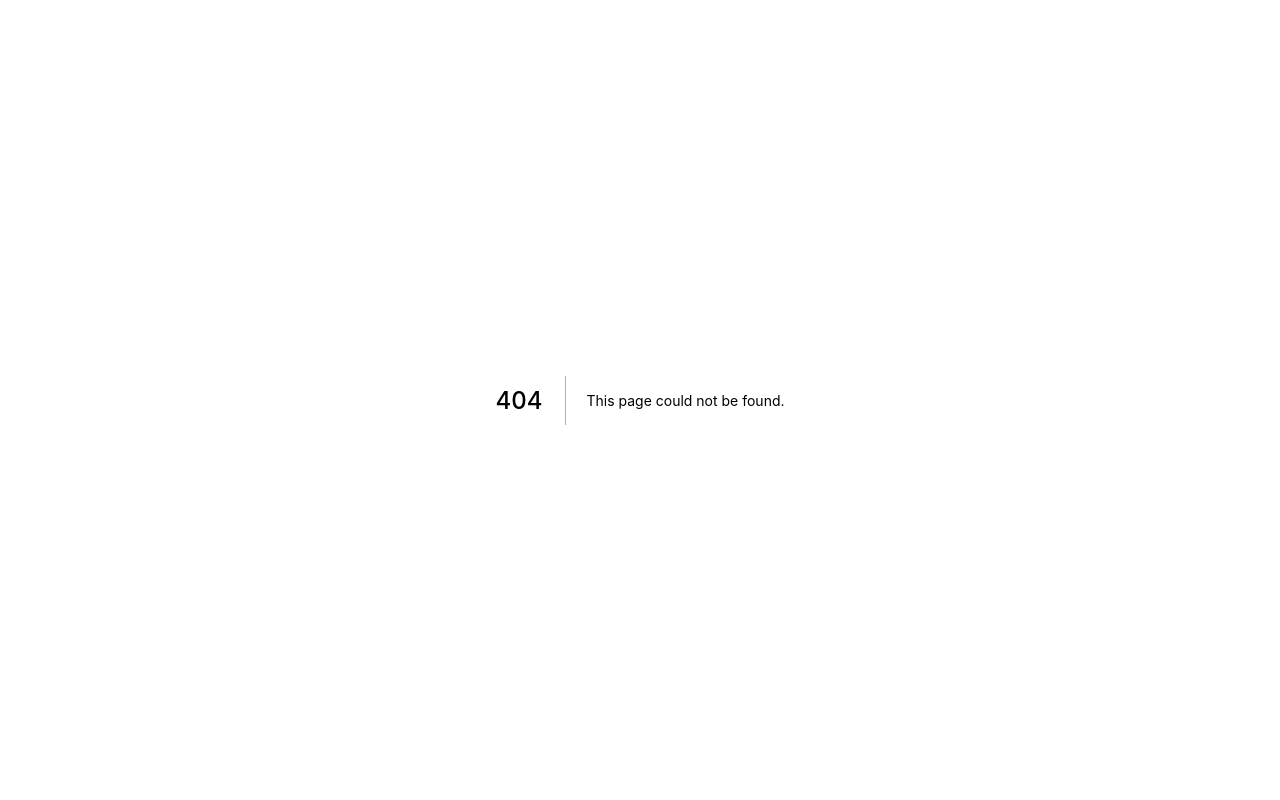
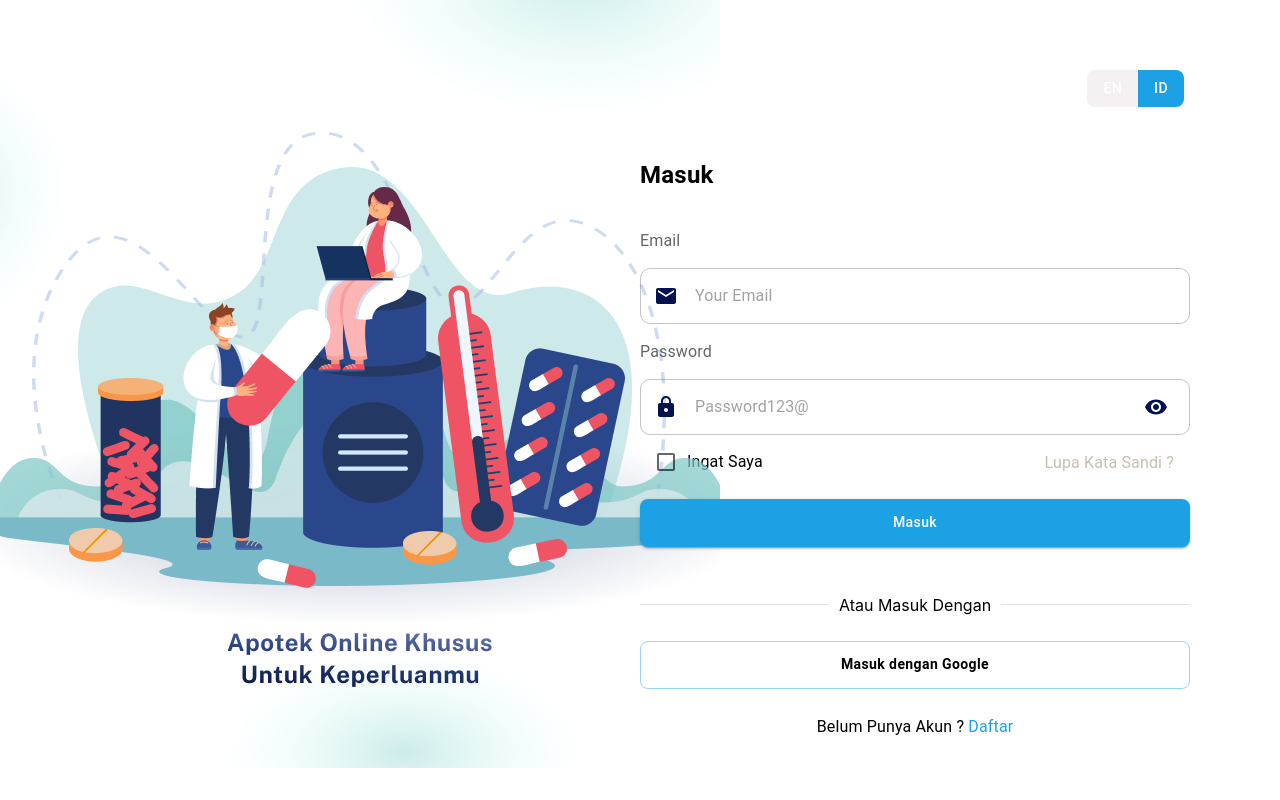
Before and after one commit to purwadhikafullstack/jcwd-2002-01-fe, a Next.js app: page /login_admin in a window 1280 px wide. Before the commit this address had no page. Built offline with nearby package versions, Linux system fonts and the light colour scheme.

Commit message:
UI: create page login admin (#9)

```diff
--- a/src/components/admin/AdminPageContainer.jsx
+++ b/src/components/admin/AdminPageContainer.jsx
@@ -20,7 +20,9 @@ const AdminPageContainer = ({ children }) => {
         }}
       >
         <AdminNavbar></AdminNavbar>
-        <Box>{children}</Box>
+        <Box sx={{ height: "90vh", overflow: "hidden", overflowY: "scroll" }}>
+          {children}
+        </Box>
       </Grid>
     </Grid>
   );
--- /dev/null
+++ b/src/pages/login_admin/index.jsx
@@ -0,0 +1,156 @@
+import {
+  Box,
+  Button,
+  ButtonGroup,
+  Checkbox,
+  Divider,
+  FormControlLabel,
+  Grid,
+  IconButton,
+  InputLabel,
+  OutlinedInput,
+  Stack,
+  Typography,
+} from "@mui/material";
+import Image from "next/image";
+import BannerLogin from "assets/banner-login.png";
+import MailIcon from "@mui/icons-material/Mail";
+import LockIcon from "@mui/icons-material/Lock";
+import VisibilityOffIcon from "@mui/icons-material/VisibilityOff";
+import { useState } from "react";
+import VisibilityIcon from "@mui/icons-material/Visibility";
+import Link from "next/link";
+
+const Login = () => {
+  const [showPassword, setShowPassword] = useState("false");
+  return (
+    <Grid container width="100%" height="100vh" direction="row">
+      <Grid item xs={6}>
+        <Image src={BannerLogin} layout="fixed" />
+      </Grid>
+      <Grid item xs={6}>
+        <Box px="96px" pt="70px">
+          <Box display="flex" justifyContent="flex-end">
+            <ButtonGroup
+              sx={{ marginBottom: "50px" }}
+              variant="root"
+              disableElevation
+            >
+              <Button
+                sx={{ backgroundColor: "#f5f0f1", color: "Brand.500" }}
+                variant="contained"
+              >
+                EN
+              </Button>
+              <Button
+                sx={{ color: "white", backgroundColor: "Brand.500" }}
+                variant="contained"
+              >
+                ID
+              </Button>
+            </ButtonGroup>
+          </Box>
+        </Box>
+        <Typography
+          sx={{ marginBottom: "36px", fontSize: "24px" }}
+          fontWeight="bold"
+        >
+          Masuk
+        </Typography>
+
+        <Box sx={{ width: "550px" }}>
+          <InputLabel>Email</InputLabel>
+          <OutlinedInput
+            placeholder="Your Email"
+            startAdornment={
+              <MailIcon sx={{ marginRight: "17px" }} htmlColor="#02114f" />
+            }
+            sx={{
+              borderRadius: "10px",
+              marginBottom: "16px",
+              width: "550px",
+              marginTop: "16px",
+            }}
+          />
+          <InputLabel>Password</InputLabel>
+          <OutlinedInput
+            type={showPassword ? "password" : "text"}
+            placeholder="Password123@"
+            startAdornment={
+              <LockIcon sx={{ marginRight: "17px" }} htmlColor="#02114f" />
+            }
+            sx={{
+              borderRadius: "10px",
+              marginBottom: "16px",
+              width: "550px",
+              marginTop: "16px",
+            }}
+            endAdornment={
+              <IconButton onClick={() => setShowPassword(!showPassword)}>
+                {showPassword ? (
+                  <VisibilityIcon htmlColor="#02114f" sx={{}} />
+                ) : (
+                  <VisibilityOffIcon htmlColor="#02114f" />
+                )}
+              </IconButton>
+            }
+          />
+
+          <Stack sx={{ px: 2 }} direction="row" justifyContent="space-between">
+            <FormControlLabel
+              sx={{ marginTop: "-10px" }}
+              control={<Checkbox />}
+              label="Ingat Saya"
+            />
+            <Typography color="#c7bfaf">Lupa Kata Sandi ?</Typography>
+          </Stack>
+
+          <Button
+            sx={{
+              marginTop: "16px",
+              marginBottom: "48px",
+              height: "48px",
+            }}
+            variant="contained"
+            fullWidth
+          >
+            Masuk
+          </Button>
+          <Divider>Atau Masuk Dengan</Divider>
+          <Button
+            fullWidth
+            // startIcon={<Image src={GoogleIcon} />}
+            variant="contained"
+            sx={{
+              my: "26px",
+              backgroundColor: "white",
+              color: "black",
+              fontWeight: "bold",
+              height: "48px",
+              border: "solid 1px",
+              borderColor: "brand.200",
+
+              boxShadow: "none",
+              ":hover": { backgroundColor: "brand.500", border: "unset" },
+            }}
+          >
+            Masuk dengan Google
+          </Button>
+          <Typography textAlign="center">
+            Belum Punya Akun ?{" "}
+            <Link href="/register">
+              <Typography
+                sx={{ ":hover": { cursor: "pointer" } }}
+                component="span"
+                color="brand.500"
+              >
+                Daftar
+              </Typography>
+            </Link>{" "}
+          </Typography>
+        </Box>
+      </Grid>
+    </Grid>
+  );
+};
+export default Login;
```
Also changed, not shown: src/pages/admin/transaction/transactions.jsx (+29 -4 lines), src/assets/banner-login.png (added), 1 other file (tests, documents, lock files or other folders).
